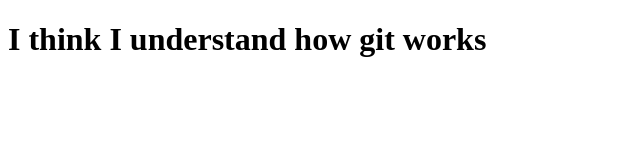
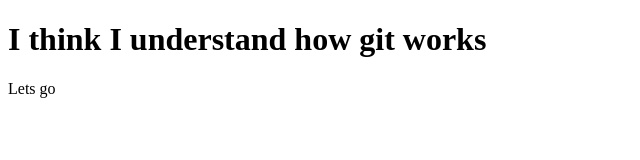
Before and after one commit to AndreyKalachikov/git_training, a plain HTML site: page index.html in a window 1280 px wide. Shown: the full height of the page, 0-640 px from the left. Drawn offline with Linux system fonts and the light colour scheme.

Commit message:
add header text

```diff
--- a/index.html
+++ b/index.html
@@ -9,6 +9,7 @@
 <body>
     <header class="header">
         <h1 class="header__title">I think I understand how git works</h1>
+        <p class="header__text">Lets go</p>
     </header>
 </body>
 </html>
```
